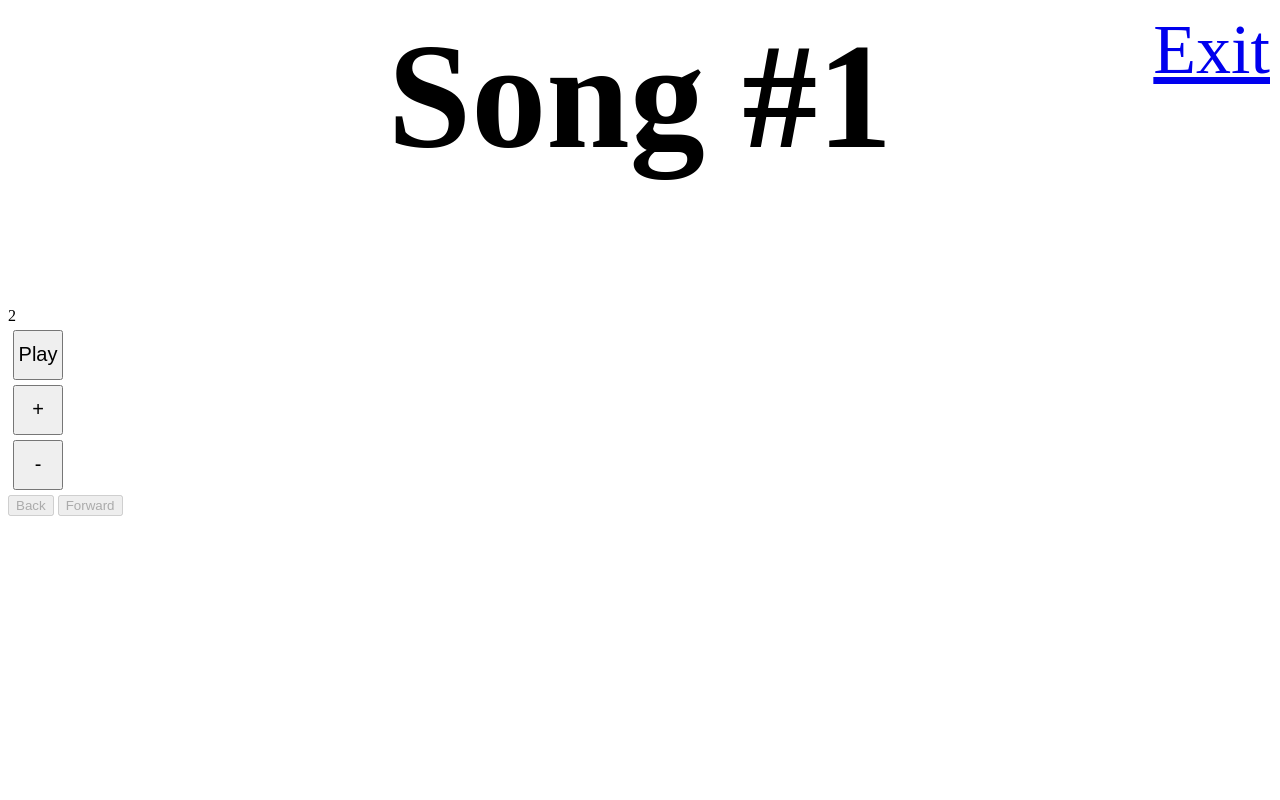
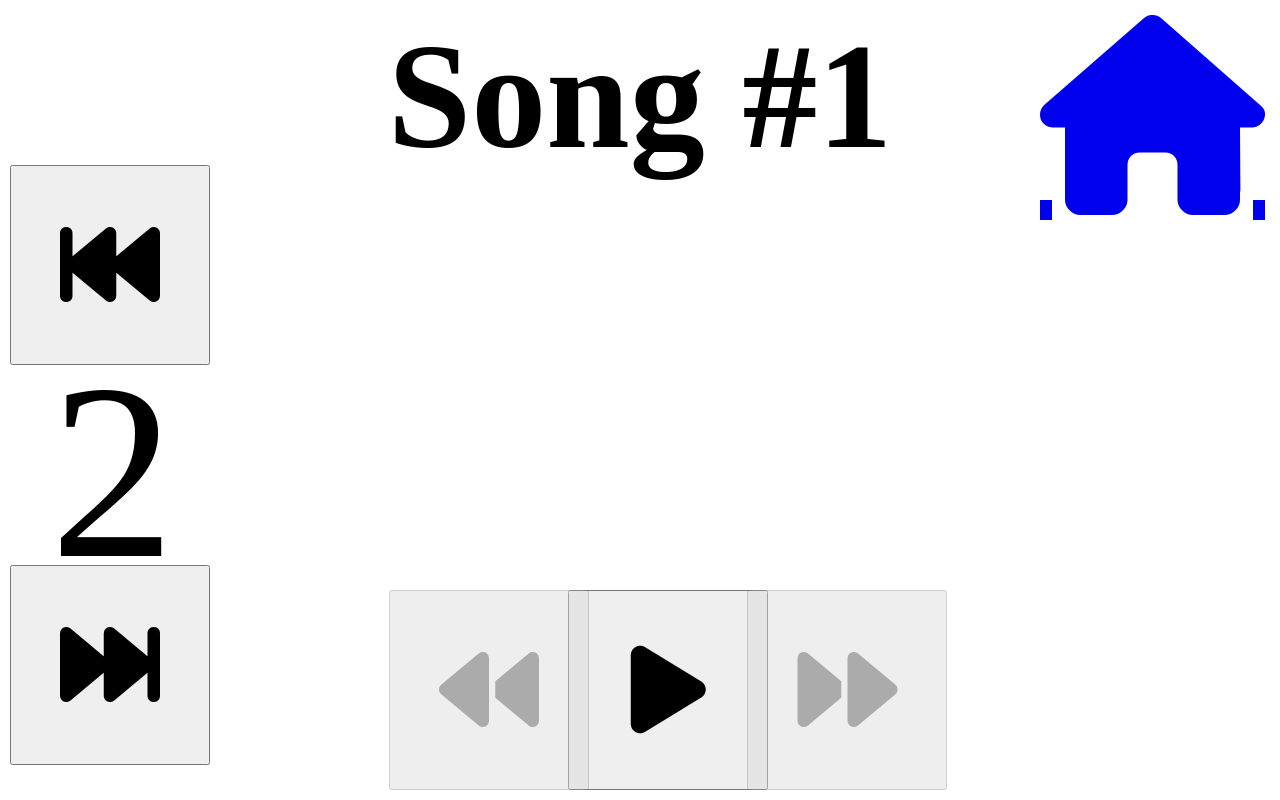
Before and after one commit to sophistryy/1P13-Project-3, a Flask app: page /display in a window 1280 px wide. Run offline with Flask 3, Linux system fonts and the light colour scheme.

Commit message:
Luca's branch (#27)

```diff
--- a/static/display.css
+++ b/static/display.css
@@ -1,9 +1,9 @@
 a {
 
-    font-size: 70px;
+    font-size: 200px;
     position: absolute;
-    top: 10px;
-    right: 10px;
+    top: 15px;
+    right: 15px;
 
 }
 
@@ -17,32 +17,87 @@ a {
 
 }
 
-.text-container {
+#speedUpBtn, #slowDownBtn, #pauseBtn, #playBtn, #continueBtn, #resetBtn, #backBtn, #forwardBtn {
 
-    font-size: 4px;
-    flex-direction: column;
-
-}
-
-#speedUpBtn, #playBtn, #slowDownBtn {
-
-    width: 50px;
-    height: 50px;
-    font-size: 20px;
-    display: flex;
-    align-items: center;
-    justify-content: center;
+    width: 200px;
+    height: 200px;
+    font-size: 100px;
     padding: 0;
     margin: 5px;
 
 }
 
-.button-container {
+#tempoTextbox {
 
-    font-size: 40px;
-    flex-direction: column;
-    display: flex;
-    align-items: left;
-    justify-content: left;
+    position: absolute;
+    font-size: 250px;
+    left: 50px;
+    top: 41%;
 
 }
+
+#slowDownBtn {
+
+    position: absolute;
+    left: 5px;
+    top: 20%;
+
+}
+
+#speedUpBtn {
+
+    position: absolute;
+    left: 5px;
+    top: 70%;
+
+}
+
+#pauseBtn, #playBtn, #continueBtn {
+
+    position: absolute;
+    bottom: 5px;
+    left: 44%;
+
+}
+
+#DisplayTextbox {
+
+    position: absolute;
+    font-size: 35em;
+    margin-left: 30%;
+    margin-top: -10%;
+
+}
+
+#AfterTextbox {
+
+    position: absolute;
+    font-size: 23em;
+    margin-left: 60%;
+    margin-top: -4%;
+
+}
+
+#backBtn {
+
+    position: absolute;
+    bottom: 5px;
+    left: 30%;
+
+}
+
+#forwardBtn {
+
+    position: absolute;
+    bottom: 5px;
+    left: 58%;
+
+}
+
+#resetBtn {
+
+    position: absolute;
+    bottom: 10px;
+    right: 10px;
+
+}
--- a/templates/display.html
+++ b/templates/display.html
@@ -4,26 +4,22 @@
 
 {% block head %}
     <link rel="stylesheet" href="../static/display.css">
+    <link rel="stylesheet" href="https://cdnjs.cloudflare.com/ajax/libs/font-awesome/6.7.2/css/all.min.css">
 {% endblock %}
 
 {% block content %}
     <h2 class="title">Song #1</h2>
-    <div class="text-container"></div>
-        <div id="DisplayTextbox"> </div>
-        <div id="AfterTextbox"></div>
-    <div class="leftside">
-        <div id="tempoTextbox"> </div>
-
-    <button id="playBtn" onclick="startLoop()">Play</button>
-    <button id="slowDownBtn" onclick="increaseDelay()">+</button>
-    <button id="speedUpBtn" onclick="decreaseDelay()">-</button>
-    <button id="pauseBtn" style="display: none" onclick="pauseLoop()">Pause</button>
-    <button id="continueBtn" style="display:none" onclick="continueLoop()">Continue</button>
-    <button id="resetBtn" style="display:none" onclick="resetPage()">Reset</button>
-    <button id="backBtn" disabled=true onclick="rewind()">Back</button>
-    <button id="forwardBtn" disabled=true onclick="forward()">Forward</button>
-
-    <a href="/library">Exit</a>
-
+    <div id="DisplayTextbox"> </div>
+    <div id="AfterTextbox"></div>
+    <div id="tempoTextbox"> </div>
+    <button class="fa fa-forward-fast" id="speedUpBtn" onclick="decreaseDelay()"></button>
+    <button class="fa fa-play" id="playBtn" onclick="startLoop()"></button>
+    <button class="fa fa-backward-fast" id="slowDownBtn" onclick="increaseDelay()"></button>
+    <button class="fa fa-pause" id="pauseBtn" style="display: none" onclick="pauseLoop()"></button>
+    <button class="fa fa-play" id="continueBtn" style="display:none" onclick="continueLoop()"></button>
+    <button class="fa fa-rotate-right" id="resetBtn" style="display:none" onclick="resetPage()"></button>
+    <a class="fa fa-house" href="/library"></a>
+    <button class="fa fa-backward" id="backBtn" disabled=true onclick="rewind()"></button>
+    <button class="fa fa-forward" id="forwardBtn" disabled=true onclick="forward()"></button>
     <script src="../static/display.js"></script>
 {% endblock %}
```
